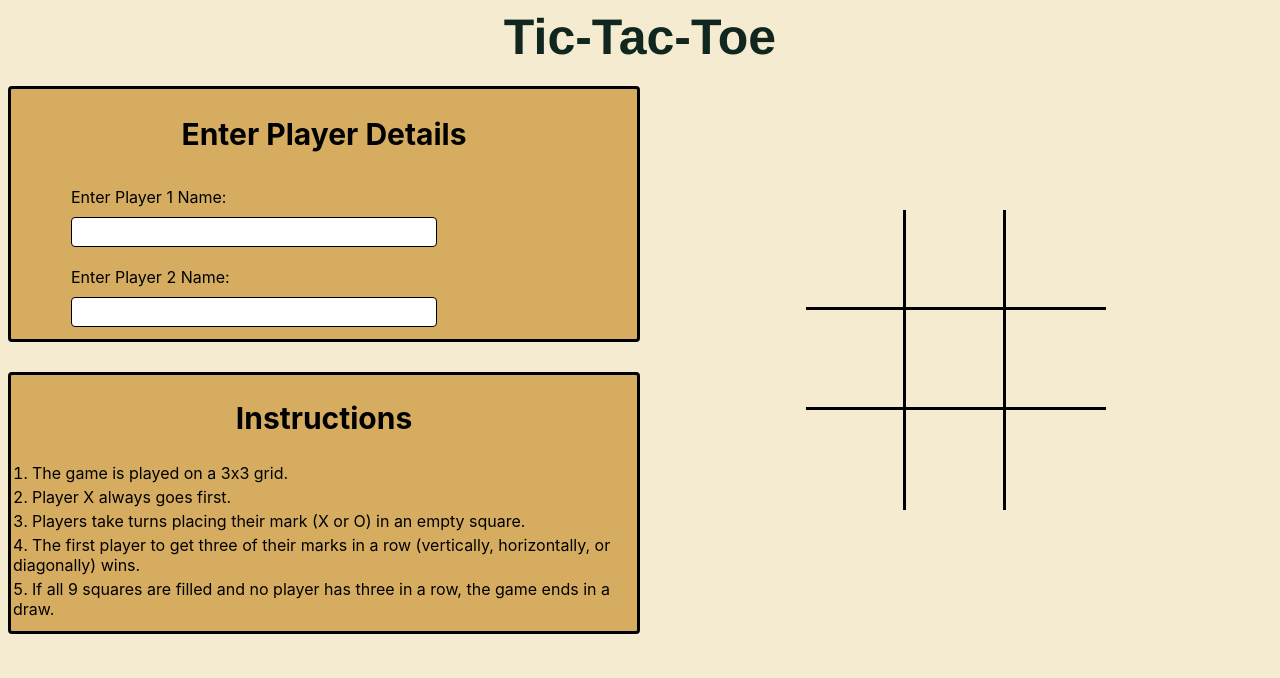
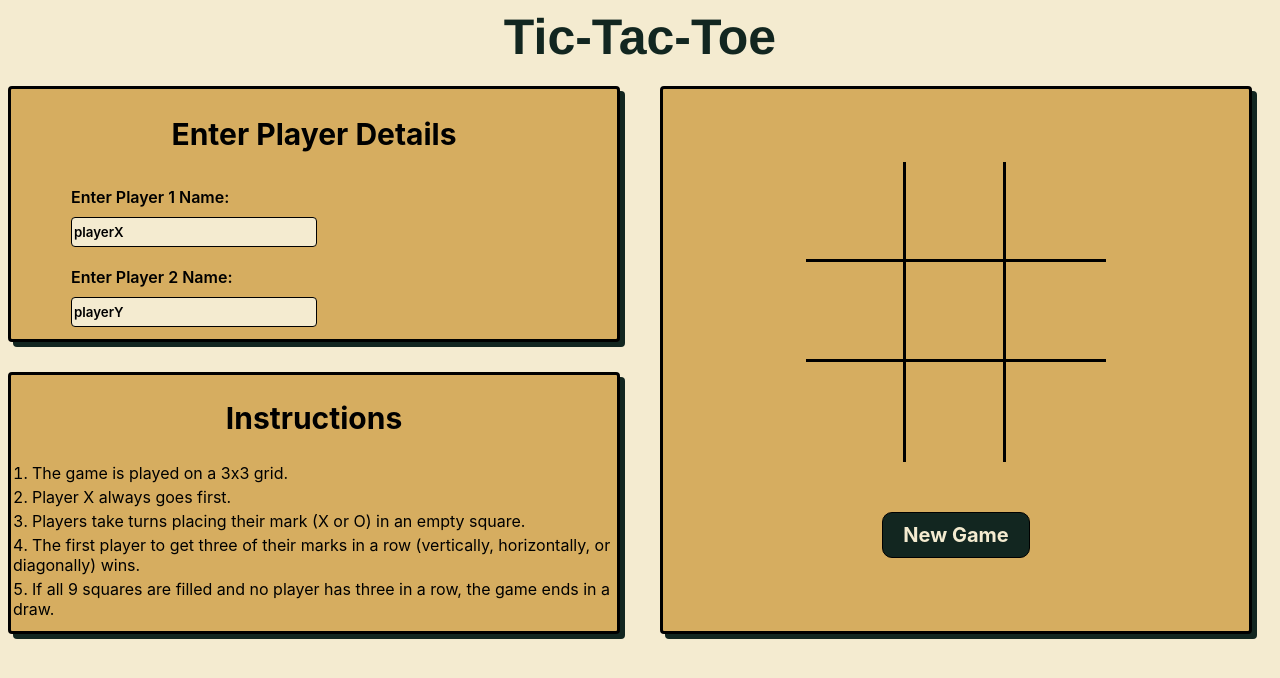
Before and after one commit to madesh02104/javascript-projects, a plain HTML site: page tic-tac-toe/index.html in a window 1280 px wide. Drawn offline with Linux system fonts and the light colour scheme.

Commit message:
Enhanced the UI

```diff
--- a/tic-tac-toe/index.html
+++ b/tic-tac-toe/index.html
@@ -15,10 +15,11 @@
             <form>
                 <h2>Enter Player Details</h2>
                 <label for="name1" class="name">Enter Player 1 Name:</label>
-                <input type="text" name="name1" id="name1">
+                <input type="text" name="name1" id="name1" value="playerX">
 
                 <label for="name2" class="name">Enter Player 2 Name:</label>
-                <input type="text" name="name2" id="name2">
+                <input type="text" name="name2" id="name2" value="playerY">
+
             </form>
             <article>
                 <h2>Instructions</h2>
@@ -44,9 +45,12 @@
                 <div class="tile" id="tile8"></div>
                 <div class="tile" id="tile9"></div>
             </div>
+            <button class="new-game-btn">New Game</button>
         </aside>
     </main>
-    <footer></footer>
+    <footer>
+        <span class="alert-box red">PlayerX won</span>
+    </footer>
     <script src="script.js"></script>
 </body>
 
--- a/tic-tac-toe/styles.css
+++ b/tic-tac-toe/styles.css
@@ -27,17 +27,20 @@ article ul {
 }
 
 html {
-    font-size: 62.5%; /* (62.5/100) * 16px = 10px */
+    font-size: 62.5%;
+    /* (62.5/100) * 16px = 10px */
 }
 
 html {
-    -webkit-text-size-adjust: none; /* for iOS Safari */
-    text-size-adjust: none; /* for other mobile browsers */
+    -webkit-text-size-adjust: none;
+    /* for iOS Safari */
+    text-size-adjust: none;
+    /* for other mobile browsers */
 }
 
 @media (prefers-reduced-motion: no-preference) {
     html {
-          scroll-behavior: smooth;
+        scroll-behavior: smooth;
     }
 }
 
@@ -51,11 +54,11 @@ summary,
     cursor: pointer;
 }
 
-body{
+body {
     background-color: #F4EBD0;
 }
 
-header{
+header {
     font-size: 5rem;
     font-family: Helvetica;
     font-weight: bold;
@@ -63,19 +66,20 @@ header{
     color: #122620;
 }
 
-main{
+main {
     display: grid;
     grid-template-columns: 1fr 1fr;
     margin-top: 2rem;
 }
 
-section{
+section {
     display: flex;
     flex-direction: column;
     gap: 3rem;
+    margin-right: 2rem;
 }
 
-form{
+form {
     display: flex;
     flex-direction: column;
     padding: 0.2rem 5rem;
@@ -84,85 +88,162 @@ form{
     border-radius: 4px;
 }
 
-form > h2{
+form>h2 {
     font-size: 3rem;
     text-align: center;
 }
 
-.name{
+.name {
     font-size: 1.6rem;
     padding: 1rem;
+    font-weight: 600;
 }
 
-input{
+input {
     border-radius: 4px;
     margin-left: 1rem;
-    margin-right: 15rem;
+    margin-right: 25rem;
     border: 1px solid black;
     margin-bottom: 1rem;
     height: 3rem;
+    background-color: #F4EBD0;
+    color: black;
+    font-weight: 600;
 }
 
-article{
+input:hover{
+    background-color: #c9c8c6;
+    cursor: pointer;
+}
+
+article {
     border: 3px solid black;
     border-radius: 4px;
     background-color: #D6AD60;
 }
 
-article > h2{
+article>h2 {
     font-size: 3rem;
     text-align: center;
 }
 
-li{
+li {
     font-size: 1.6rem;
     padding: 0.2rem;
 }
 
-aside{
+aside {
+    display: flex;
+    flex-direction: column;
+    justify-content: center;
+    align-items: center;
+    gap: 5rem;
+    border: 3px solid black;
+    background-color: #D6AD60;
+    border-radius: 4px;
+    margin: 0 2rem;
+}
+
+article,
+form,
+aside {
+    box-shadow: 0.5rem 0.5rem #122620;
+}
+
+.gameBoard {
+    display: grid;
+    grid-template-columns: repeat(3, 10rem);
+    grid-template-rows: repeat(3, 10rem);
+}
+
+#tile1 {
+    border-right: 3px solid black;
+    border-bottom: 3px solid black;
+}
+
+#tile2 {
+    border-right: 3px solid black;
+    border-bottom: 3px solid black;
+}
+
+#tile3 {
+    border-bottom: 3px solid black;
+}
+
+#tile4 {
+    border-right: 3px solid black;
+    border-bottom: 3px solid black;
+}
+
+#tile5 {
+    border-right: 3px solid black;
+    border-bottom: 3px solid black;
+}
+
+#tile6 {
+    border-bottom: 3px solid black;
+}
+
+#tile7 {
+    border-right: 3px solid black;
+}
+
+#tile8 {
+    border-right: 3px solid black;
+}
+
+.tile{
+    transition: 0.5s;
+}
+
+.tile:hover{
+    background-color: #a7884f;
+    opacity: 0.5;
+}
+
+.new-game-btn {
+    font-size: 2rem;
+    font-weight: bold;
+    border: 1px solid black;
+    background-color: #122620;
+    color: #F4EBD0;
+    padding: 1rem 2rem;
+    border-radius: 1rem;
+    transition: 0.3s;
+}
+
+.new-game-btn:hover{
+    background-color: #D6AD60;
+    color: black;
+    cursor: pointer;
+}
+
+footer {
     display: flex;
     justify-content: center;
     align-items: center;
 }
 
-.gameBoard{
-    display: grid;
-    grid-template-columns: repeat(3, 10rem);
-    grid-template-rows: repeat(3, 10rem);
+.alert-box {
+    margin-top: 2.5rem;
+    font-size: 1.5rem;
+    font-weight: 600;
+    color: rgb(2, 54, 2);
+    background-color: rgb(81, 236, 81);
+    padding: 0.5rem 1rem;
+    border: 1px solid rgb(2, 54, 2);
+    border-radius: 4px;
+    display: none;
 }
 
-#tile1{
-    border-right: 3px solid black;
-    border-bottom: 3px solid black;
+.red {
+    margin-top: 2.5rem;
+    font-size: 1.5rem;
+    font-weight: 600;
+    color: rgb(192, 12, 12);
+    background-color: rgb(248, 149, 149);
+    padding: 0.5rem 1rem;
+    border: 1px solid rgb(192, 12, 12);
+    border-radius: 4px;
+    display: none;
 }
-
-#tile2{
-    border-right: 3px solid black;
-    border-bottom: 3px solid black;
-}
-
-#tile3{
-    border-bottom: 3px solid black;
-}
-
-#tile4{
-    border-right: 3px solid black;
-    border-bottom: 3px solid black;
-}
-
-#tile5{
-    border-right: 3px solid black;
-    border-bottom: 3px solid black;
-}
-
-#tile6{
-    border-bottom: 3px solid black;
-}
-
-#tile7{
-    border-right: 3px solid black;
-}
-
-#tile8{
-    border-right: 3px solid black;
-}
```
